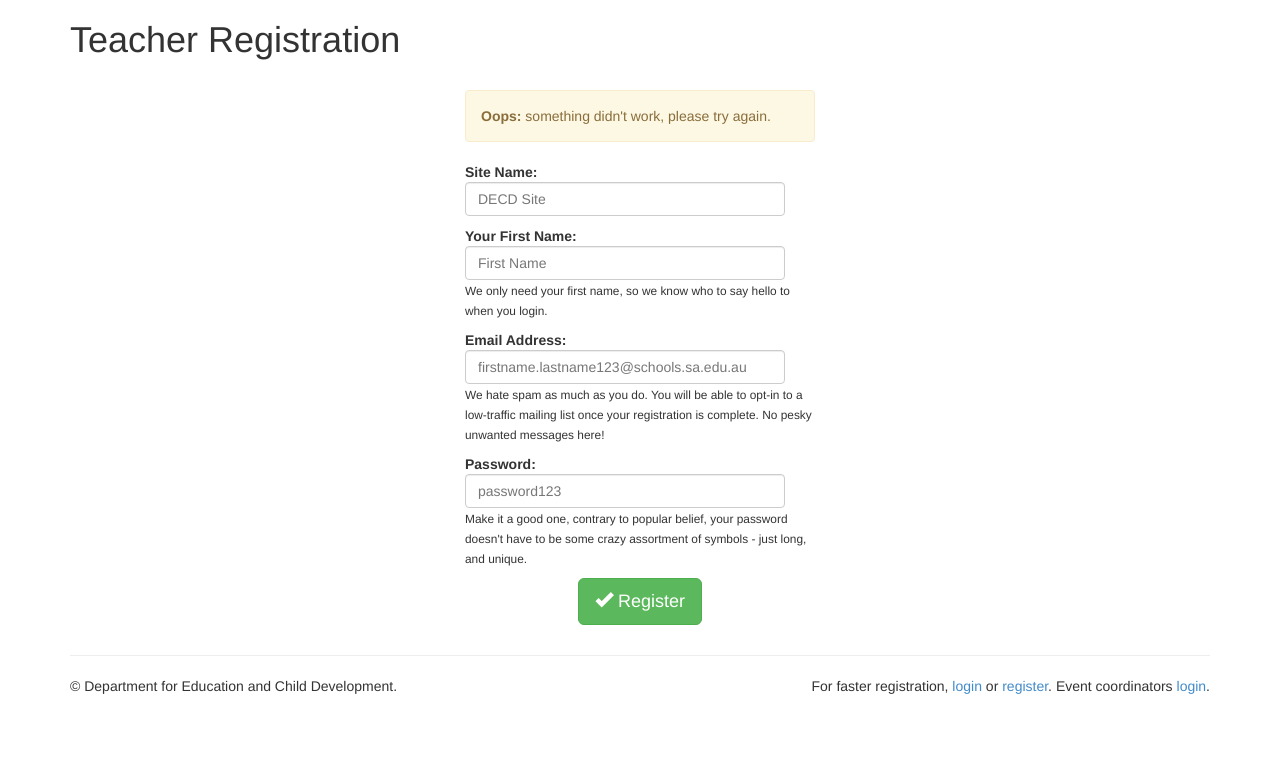
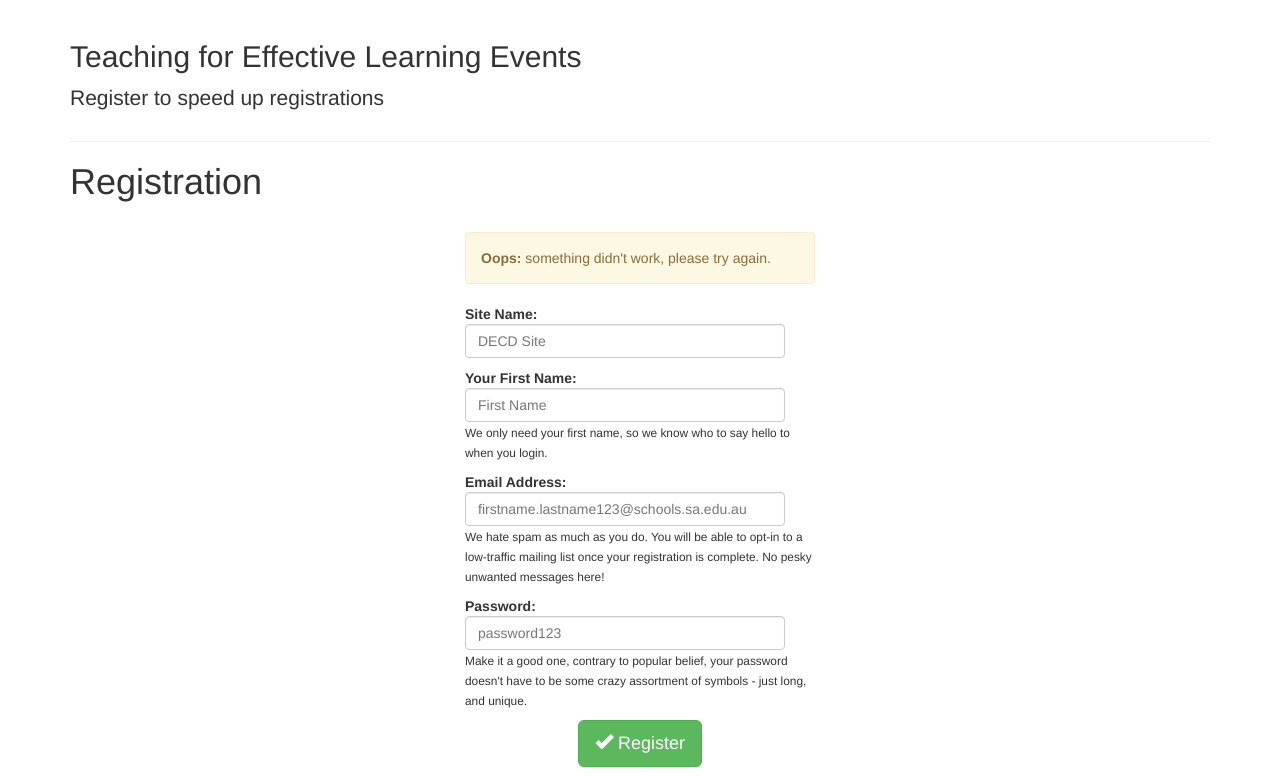
Before and after one commit to TfEL/TfelEventManager, a PHP site: page /attendees/register.php?failed=1 in a window 1280 px wide. Shown: the top 776 px of the page. Before the commit the page ends 694 px from the top, so only its background shows below. Run offline with PHP 8.4, Linux system fonts and the light colour scheme; some libraries are stand-ins or nearby versions.

Commit message:
Add missing headers in registration process

```diff
--- a/attendees/register.php
+++ b/attendees/register.php
@@ -6,8 +6,12 @@ $failed = $_GET[failed];
 
 ?>
 
+<div class="page-header">
+	<h2>Teaching for Effective Learning Events</h2>
+	<p class="lead">Register to speed up registrations</p>
+</div>
 
-	<h1>Teacher Registration</h1>
+	<h1>Registration</h1>
 
     <div style="max-width: 350px; margin-left:auto; margin-right:auto;">
         <?php if($failed ==true) { echo '<br /><div class="alert alert-warning" role="alert"><p><strong>Oops:</strong> something didn\'t work, please try again.</p></div>'; } ?>
```
